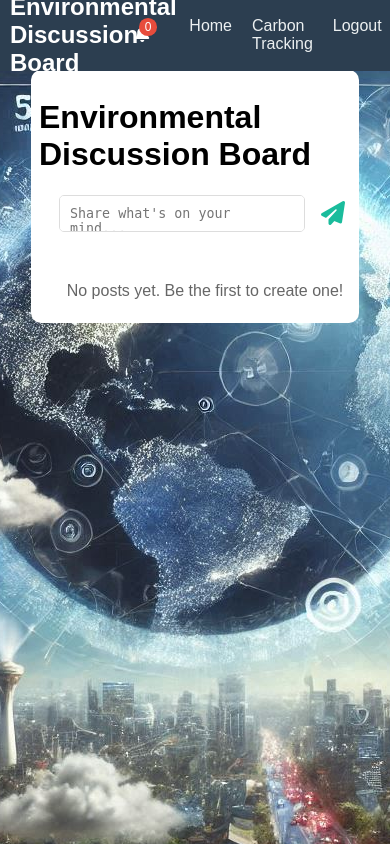
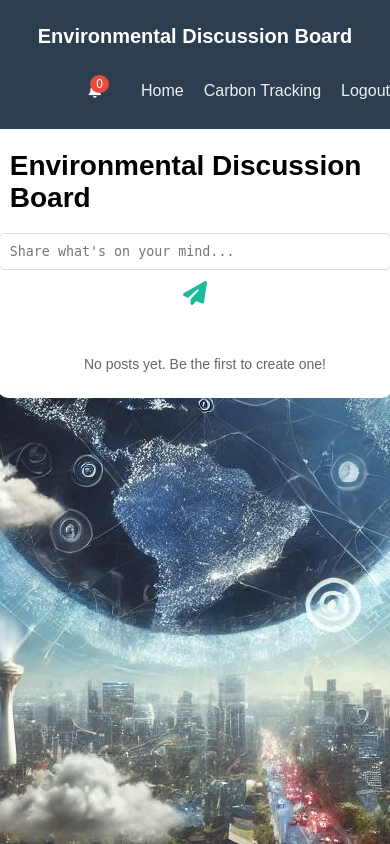
Before and after one commit to Mucharla-Sreelekha/Weather_and_Air_Quality_Monitor, a Flask app: template templates/community.html in a window 390 px wide. Run offline with Flask 3, Linux system fonts and the light colour scheme; the template is opened without the code that fills it, so the values that code supplies are empty; some libraries are stand-ins or nearby versions.

Commit message:
Update community.html

```diff
--- a/templates/community.html
+++ b/templates/community.html
@@ -541,6 +541,80 @@
             gap: 10px;
             margin-top: 10px;
         }
+        /* Responsive Design Enhancements */
+@media screen and (max-width: 768px) {
+    .navbar {
+        flex-direction: column;
+        padding: 1rem;
+    }
+
+    .navbar-links {
+        flex-direction: column;
+        gap: 10px;
+        width: 100%;
+        align-items: center;
+    }
+
+    .header {
+        flex-direction: column;
+        height: auto;
+        padding: 10px;
+    }
+
+    .h1, .h2 {
+        width: 100%;
+        text-align: center;
+        margin: 5px 0;
+    }
+
+    .content {
+        width: 95%;
+        margin-top: 120px;
+        padding: 3%;
+    }
+
+    .post-input-container {
+        flex-direction: column;
+        gap: 10px;
+    }
+
+    .post-input {
+        width: 100%;
+        margin-left: 0;
+    }
+}
+
+@media screen and (max-width: 480px) {
+    body {
+        font-size: 14px;
+    }
+
+    .h1 h3 {
+        font-size: 20px;
+    }
+}
+
+/* Fluid Typography */
+html {
+    font-size: calc(14px + 0.5vw);
+}
+
+/* Responsive Media */
+img, video {
+    max-width: 100%;
+    height: auto;
+}
+
+/* Touch-friendly Adjustments */
+@media (pointer: coarse) {
+    .navbar-links a, .send-btn {
+        min-height: 44px;
+        min-width: 44px;
+        display: flex;
+        align-items: center;
+        justify-content: center;
+    }
+}
     </style>
 </head>
 <body>
```
